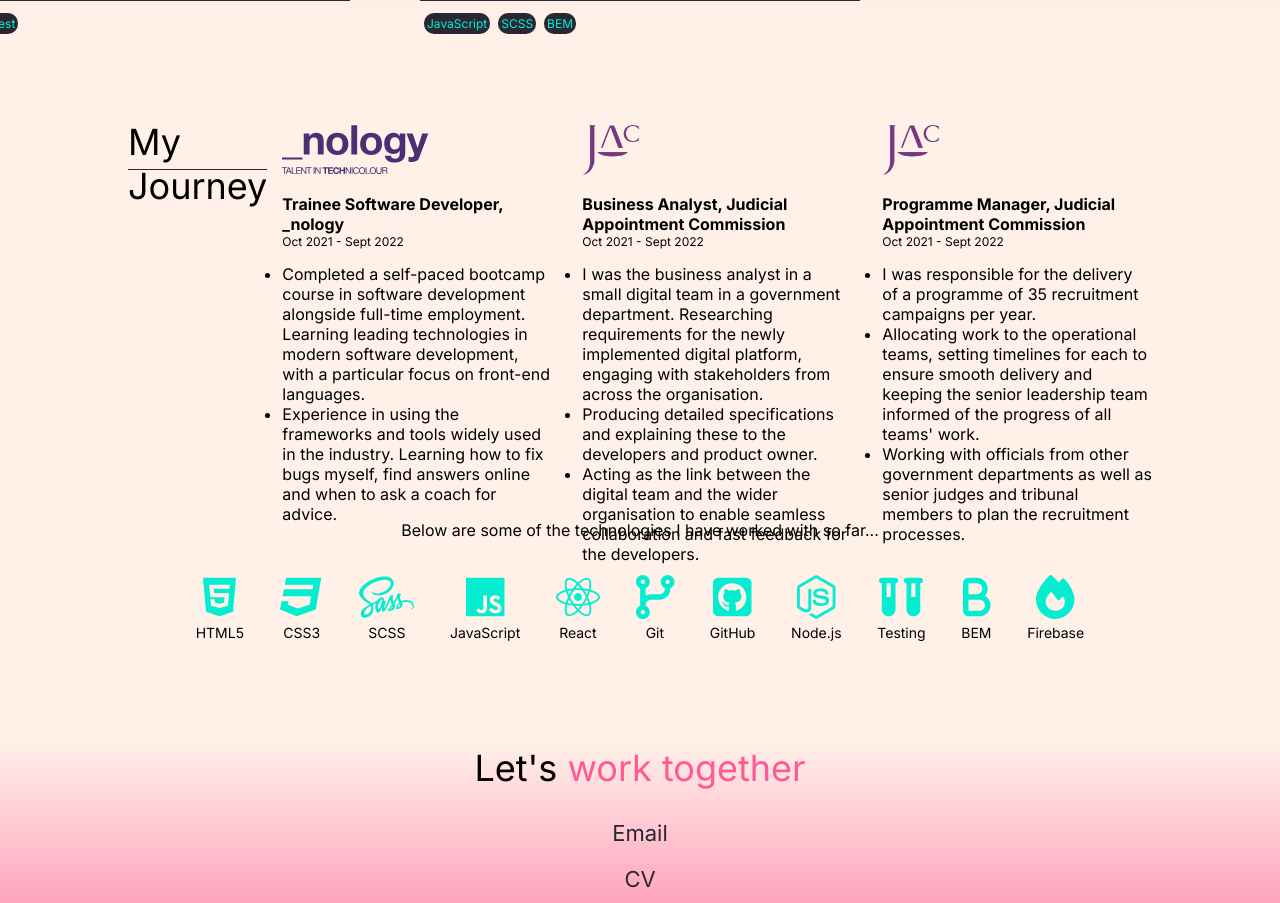
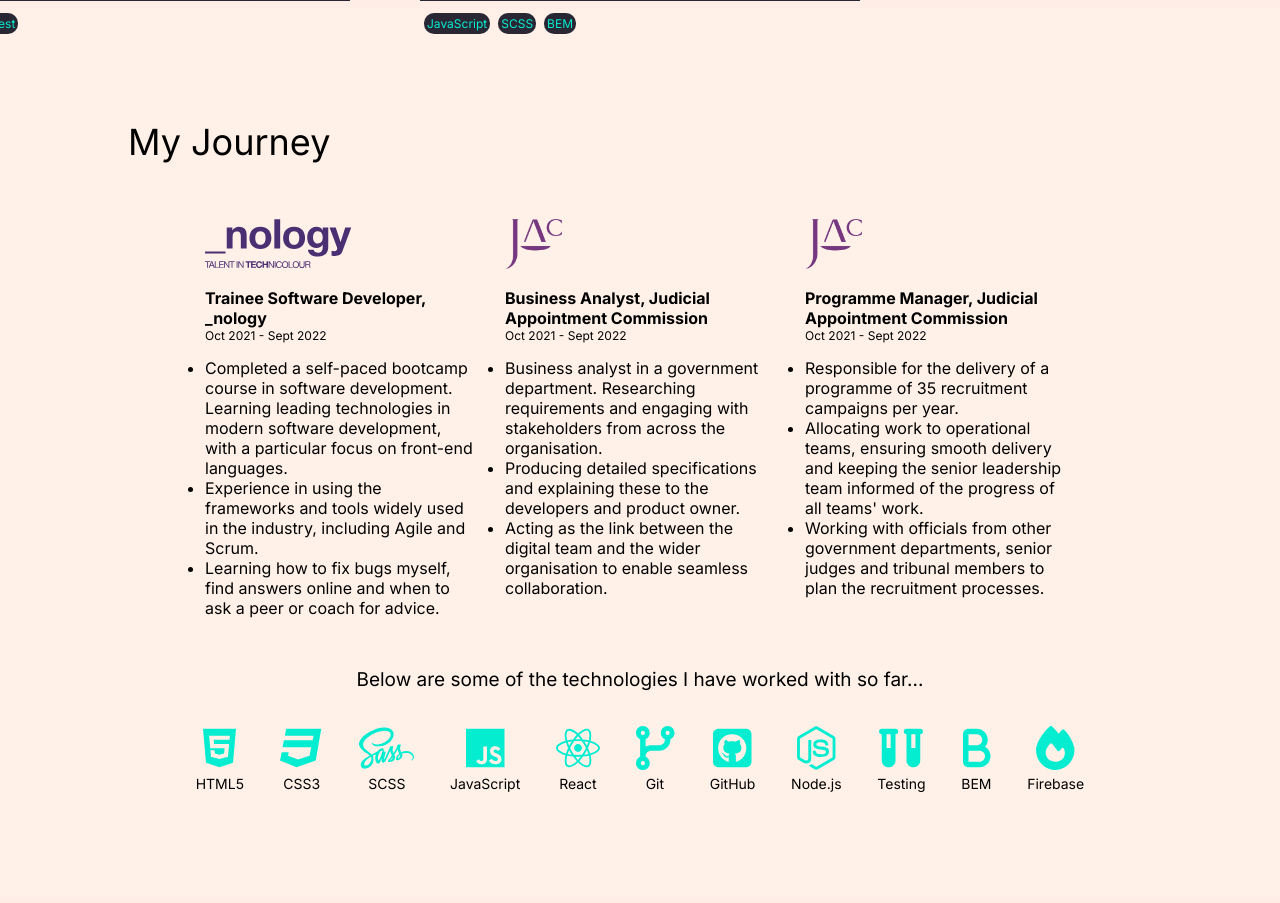
Before and after one commit to blaisebuckland/portfolio-v2, a React (Create React App) app: page / in a window 1280 px wide. Shown: the part 1580-2483 px from the top of the page. Built offline with nearby package versions, Linux system fonts and the light colour scheme.

Commit message:
Edit about text

```diff
--- a/src/components/About/About.jsx
+++ b/src/components/About/About.jsx
@@ -16,8 +16,9 @@ const About = () => {
             <h4 className={styles.jobHeading}>Trainee Software Developer, _nology</h4>
             <p className={styles.jobSubheading}>Oct 2021 - Sept 2022</p>
             <ul className={styles.jobList}>
-              <li className={styles.jobListItem}>Completed a self-paced bootcamp course in software development alongside full-time employment. Learning leading technologies in modern software development, with a particular focus on front-end languages. </li>
-              <li className={styles.jobListItem}>Experience in using the frameworks and tools widely used in the industry. Learning how to fix bugs myself, find answers online and when to ask a coach for advice.</li>
+              <li className={styles.jobListItem}>Completed a self-paced bootcamp course in software development. Learning leading technologies in modern software development, with a particular focus on front-end languages. </li>
+              <li className={styles.jobListItem}>Experience in using the frameworks and tools widely used in the industry, including Agile and Scrum.</li>
+              <li>Learning how to fix bugs myself, find answers online and when to ask a peer or coach for advice.</li>
             </ul>
           </div>
 
@@ -26,9 +27,9 @@ const About = () => {
             <h4 className={styles.jobHeading}>Business Analyst, Judicial Appointment Commission</h4>
             <p className={styles.jobSubheading}>Oct 2021 - Sept 2022</p>
             <ul className={styles.jobList}>
-              <li className={styles.jobListItem}>I was the business analyst in a small digital team in a government department. Researching requirements for the newly implemented digital platform, engaging with stakeholders from across the organisation.</li>
+              <li className={styles.jobListItem}>Business analyst in a government department. Researching requirements and engaging with stakeholders from across the organisation.</li>
               <li className={styles.jobListItem}>Producing detailed specifications and explaining these to the developers and product owner.</li>
-              <li className={styles.jobListItem}>Acting as the link between the digital team and the wider organisation to enable seamless collaboration and fast feedback for the developers.</li>
+              <li className={styles.jobListItem}>Acting as the link between the digital team and the wider organisation to enable seamless collaboration.</li>
             </ul>
           </div>
 
@@ -38,9 +39,9 @@ const About = () => {
             <h4 className={styles.jobHeading}>Programme Manager, Judicial Appointment Commission</h4>
             <p className={styles.jobSubheading}>Oct 2021 - Sept 2022</p>
             <ul className={styles.jobList}>
-              <li className={styles.jobListItem}>I was responsible for the delivery of a programme of 35 recruitment campaigns per year. </li>
-              <li className={styles.jobListItem}>Allocating work to the operational teams, setting timelines for each to ensure smooth delivery and keeping the senior leadership team informed of the progress of all teams' work.</li>
-              <li className={styles.jobListItem}>Working with officials from other government departments as well as senior judges and tribunal members to plan the recruitment processes.</li>
+              <li className={styles.jobListItem}>Responsible for the delivery of a programme of 35 recruitment campaigns per year. </li>
+              <li className={styles.jobListItem}>Allocating work to operational teams, ensuring smooth delivery and keeping the senior leadership team informed of the progress of all teams' work.</li>
+              <li className={styles.jobListItem}>Working with officials from other government departments, senior judges and tribunal members to plan the recruitment processes.</li>
             </ul>
           </div>
         </section>
--- a/src/components/About/About.module.scss
+++ b/src/components/About/About.module.scss
@@ -3,23 +3,17 @@
 .aboutContainer {
     display: flex;
     justify-content: space-evenly;
-    // align-items: center;
-    height: 50vh;
     width: 80vw;
-    margin: 100px 10vw 0 10vw;
+    margin: 100px 10vw 50px 10vw;
 
-    // margin: 0 160px 0 160px;
 }
 
 .aboutHeading{
-    // color: $color-secondary;
-    border-bottom: 1px solid $color-black;
-    height: 50px;
+    margin-right: 20px;
 }
 
 .experienceContainer {
     display: flex;
-    // width: 900px;
 }
 
 .jobContainer {
@@ -51,7 +45,7 @@
 }
 
 .skillsIntro {
-
+    font-size: 19px;
 }
 
 .list {
@@ -76,3 +70,17 @@
     font-size: 44px;
     color: $color-primary;
 }
+
+@media screen and (max-width: 1410px) {
+
+    .aboutContainer {
+        flex-direction: column;
+    }
+    .aboutHeading {
+        margin-bottom: 50px;
+    }
+    .experienceContainer{
+        justify-content: center;
+    }
+
+}
```
